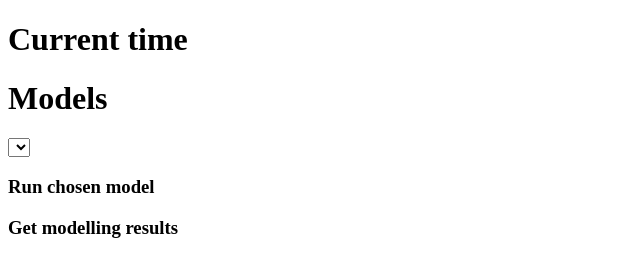
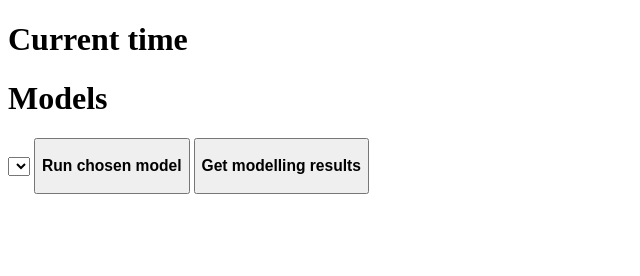
Before and after one commit to LeKaitoW/raox, a plain HTML site: page ru.bmstu.rk9.rao.thinclient/jetty/index.html in a window 1280 px wide. Shown: the whole page, without its empty margins (0-640 px from the left). Drawn offline with nearby package versions, Linux system fonts and the light colour scheme; no server answers.

Commit message:
Changed run model and get result to buttons insted of divs in html (aurusov/raox#154)

```diff
--- a/ru.bmstu.rk9.rao.thinclient/jetty/index.html
+++ b/ru.bmstu.rk9.rao.thinclient/jetty/index.html
@@ -54,12 +54,12 @@
 		<div class="currentTimeHolder"></div>
 		<h1>Models</h1>
 		<select id='modelsHolder'></select>
-		<div id="sendModelName">
+		<button id="sendModelName">
 			<h3>Run chosen model</h3>
-		</div>
-		<div id="getModelResults">
+		</button>
+		<button id="getModelResults">
 			<h3>Get modelling results</h3>
-		</div>
+		</button>
 		<div id="modelResultsHolder"></div>
 
 
```
